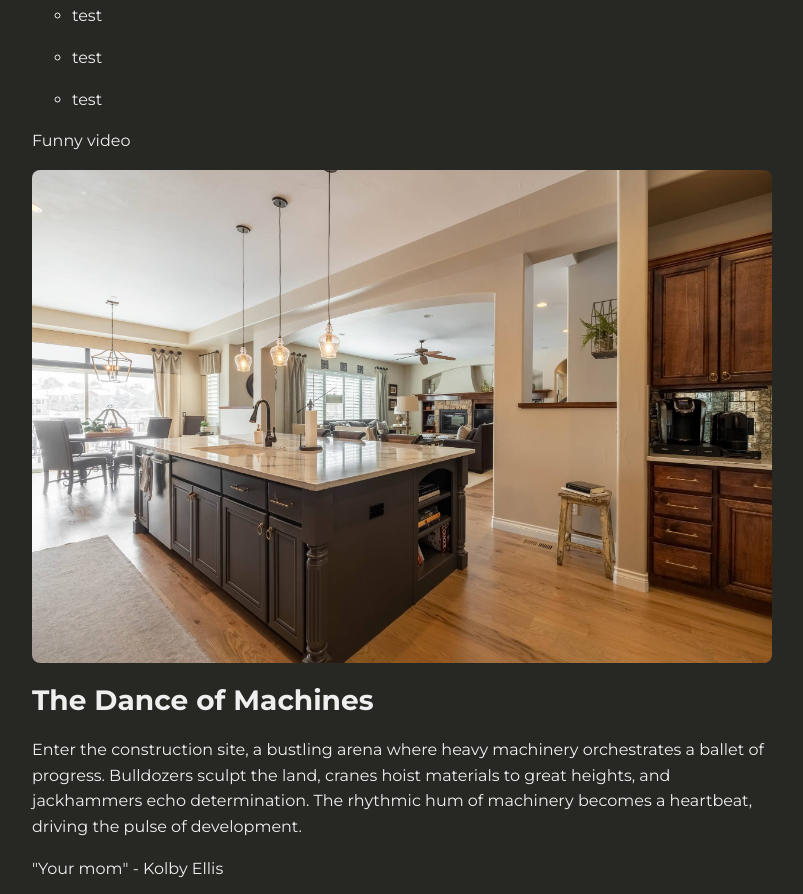
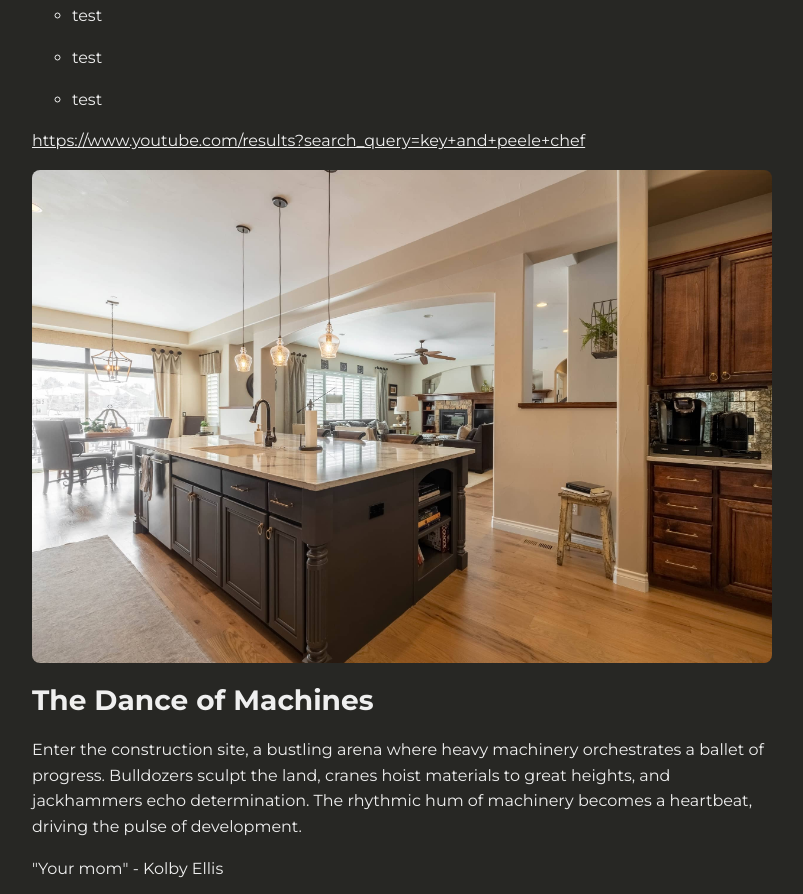
Before and after one commit to KolbyEllis/elite_earthworks, an Eleventy site: page src/content/blog/hello-this-is-a-test.md in a window 1280 px wide. Shown: the part 1234-2128 px from the top of the page, without its empty margins (48-851 px from the left). Built offline with nearby package versions, Linux system fonts and the light colour scheme; Eleventy itself is replaced by a stand-in of ours; files that its build step writes are made by us from their sources.

Commit message:
Update Blog “hello-this-is-a-test”

```diff
--- a/src/content/blog/hello-this-is-a-test.md
+++ b/src/content/blog/hello-this-is-a-test.md
@@ -20,9 +20,7 @@ Every construction project begins with a blueprint – a detailed plan outlining
 2. test
 3. test
 
-<a style="text-decoration:none" href="<https://www.youtube.com/results?search_query=key+and+peele+chef>[``](https://www.youtube.com/results?search_query=key+and+peele+chef)">Funny video</a>
-
-
+<https://www.youtube.com/results?search_query=key+and+peele+chef>
 
 
 
@@ -31,8 +29,6 @@ Every construction project begins with a blueprint – a detailed plan outlining
 ## The Dance of Machines
 
 Enter the construction site, a bustling arena where heavy machinery orchestrates a ballet of progress. Bulldozers sculpt the land, cranes hoist materials to great heights, and jackhammers echo determination. The rhythmic hum of machinery becomes a heartbeat, driving the pulse of development.
-
-
 
 > "Your mom" - Kolby Ellis
 
```
